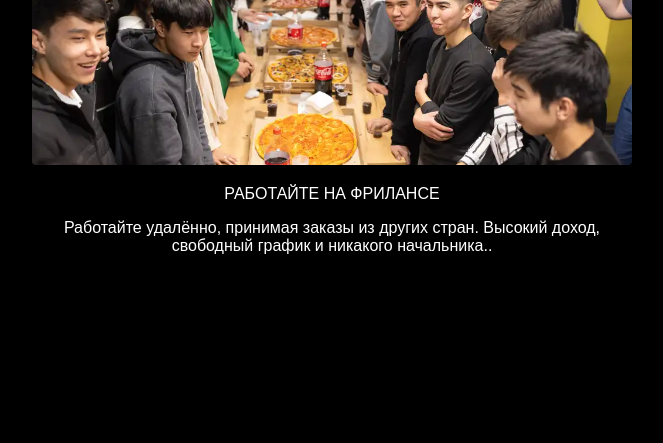
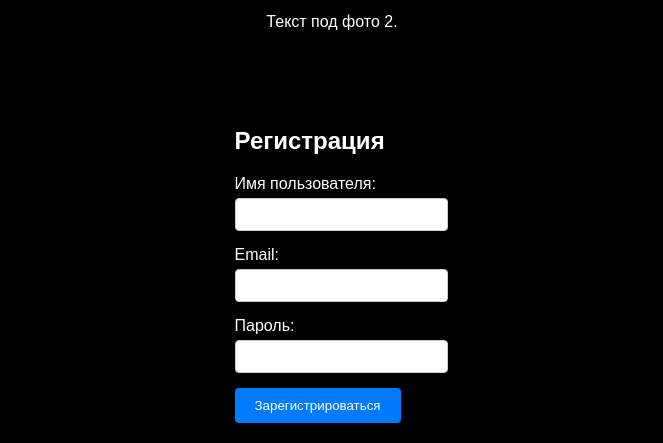
Before and after one commit to Beksultan06/django_geeks.kg, a Django app: page / in a window 1280 px wide. Shown: the part 769-1212 px from the top of the page, without its empty margins (308-971 px from the left). Before the commit the page ends 1023 px from the top, so only its background shows below. Run offline with Django 4.2, Linux system fonts and the light colour scheme.

Commit message:
Восьмой коммит

```diff
--- a/templates/index.html
+++ b/templates/index.html
@@ -9,21 +9,30 @@
     font-family: Arial, sans-serif;
     margin: 0;
     padding: 0;
-    background-color: black;
-    color: white;
+    background-color: black; /* Черный фон */
+    color: white; /* Белый текст */
     display: flex;
-    justify-content: center;
+    flex-direction: column;
     align-items: center;
     min-height: 100vh;
   }
 
   .container {
-    background-color: rgba(0, 0, 0, 0.8);
+    background-color: rgba(0, 0, 0, 0.8); /* Полупрозрачный черный фон блока */
     border-radius: 8px;
     box-shadow: 0px 2px 4px rgba(0, 0, 0, 0.1);
     padding: 20px;
     max-width: 600px;
     text-align: center;
+  }
+
+  .form-container {
+    background-color: rgba(0, 0, 0, 0.8);
+    border-radius: 8px;
+    box-shadow: 0px 2px 4px rgba(0, 0, 0, 0.1);
+    padding: 20px;
+    max-width: 400px;
+    margin-top: 20px;
   }
 
   .image {
@@ -37,6 +46,32 @@
   .text {
     margin-top: 10px;
   }
+
+  .form-group {
+    margin-bottom: 15px;
+  }
+
+  label {
+    display: block;
+    margin-bottom: 5px;
+  }
+
+  input[type="text"],
+  input[type="password"] {
+    width: 100%;
+    padding: 8px;
+    border: 1px solid #ccc;
+    border-radius: 4px;
+  }
+
+  button {
+    background-color: #007bff;
+    color: white;
+    border: none;
+    border-radius: 4px;
+    padding: 10px 20px;
+    cursor: pointer;
+  }
 </style>
 </head>
 <body>
@@ -44,23 +79,33 @@
   <h1>Главная страница</h1>
 
   <div class="image-container">
-    <img class="image" src="../static/22.jpg" alt="Фото 1" style="width: 400px;height: 300px; object-fit: cover  ;max-width: 10000px;" >
-    <p>КУРСЫ ПРОГРАММИРОВАНИЯ БИШКЕК</p>
-    <p class="text">
-      Образовательный центр Geeks (Гикс) был основан Fullstack-разработчиком Айдаром Бакировым и Android-разработчиком Нургазы Сулаймановым в 2018-ом году в Бишкеке с целью дать возможность каждому человеку,
-      даже без опыта в технологиях, гарантированно освоить IT-профессию. В данный момент более 1200 студентов в возрасте от 12 до 45 лет изучают здесь программирование,
-      дизайн и английский язык. Филиальная сеть образовательного центра представлена в таких городах, как Бишкек, Ош и Кара-Балта. 1.</p>
+    <img class="image" src="image1.jpg" alt="Фото 1">
+    <p class="text">Текст под фото 1.</p>
   </div>
 
   <div class="image-container">
-    <img class="image" src="../static/11.jpg" alt="Фото 2">
-    <p>РАБОТАЙТЕ НА ФРИЛАНСЕ</p>
-    <p class="text">
-      Работайте удалённо, принимая заказы из других стран. Высокий доход, свободный график и никакого начальника..</p>
+    <img class="image" src="image2.jpg" alt="Фото 2">
+    <p class="text">Текст под фото 2.</p>
   </div>
+</div>
 
-
-  <!-- Добавьте больше блоков image-container по необходимости -->
+<div class="form-container">
+  <h2>Регистрация</h2>
+  <form>
+    <div class="form-group">
+      <label for="username">Имя пользователя:</label>
+      <input type="text" id="username" name="username" required>
+    </div>
+    <div class="form-group">
+      <label for="email">Email:</label>
+      <input type="text" id="email" name="email" required>
+    </div>
+    <div class="form-group">
+      <label for="password">Пароль:</label>
+      <input type="password" id="password" name="password" required>
+    </div>
+    <button type="submit">Зарегистрироваться</button>
+  </form>
 </div>
 </body>
 </html>
```
